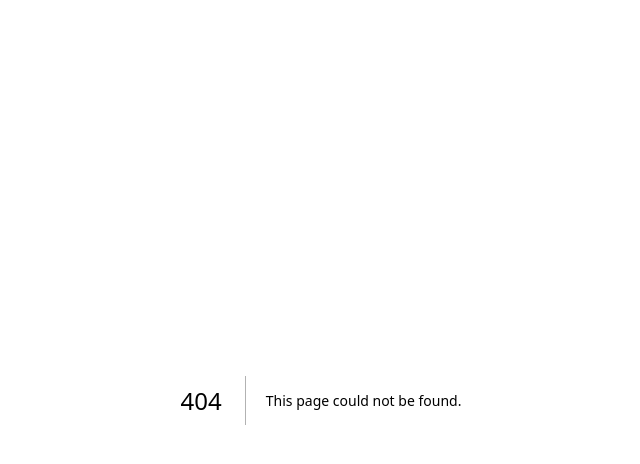
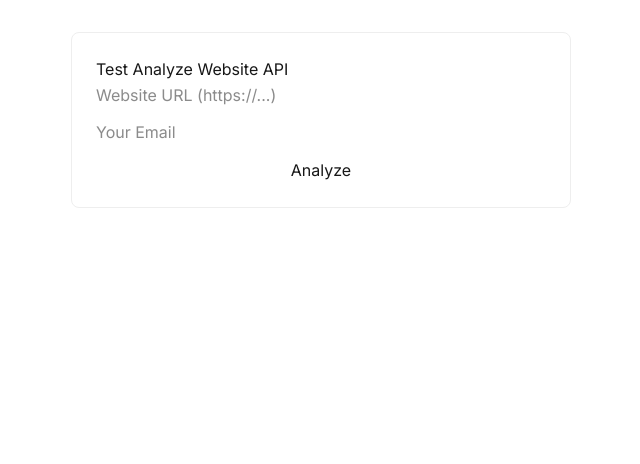
Before and after one commit to julianalert/yuzuu, a Next.js app: page /analyze-test in a window 1280 px wide. Before the commit this address had no page. Shown: the top 464 px of the page, without its empty margins (319-959 px from the left). Built offline with nearby package versions, Linux system fonts and the light colour scheme.

Commit message:
update copy

```diff
--- /dev/null
+++ b/src/app/analyze-test/page.tsx
@@ -0,0 +1,66 @@
+"use client";
+import React, { useState } from "react";
+
+export default function AnalyzeTestPage() {
+  const [websiteUrl, setWebsiteUrl] = useState("");
+  const [userEmail, setUserEmail] = useState("");
+  const [result, setResult] = useState<any>(null);
+  const [loading, setLoading] = useState(false);
+  const [error, setError] = useState<any>(null);
+
+  const handleSubmit = async (e: React.FormEvent) => {
+    e.preventDefault();
+    setLoading(true);
+    setError(null);
+    setResult(null);
+    try {
+      const res = await fetch("/api/analyze-website", {
+        method: "POST",
+        headers: { "Content-Type": "application/json" },
+        body: JSON.stringify({ websiteUrl, userEmail }),
+      });
+      const data = await res.json();
+      if (!res.ok) throw data;
+      setResult(data);
+    } catch (err: any) {
+      setError(err);
+    } finally {
+      setLoading(false);
+    }
+  };
+
+  return (
+    <div style={{ maxWidth: 500, margin: "2rem auto", padding: 24, border: "1px solid #eee", borderRadius: 8 }}>
+      <h2>Test Analyze Website API</h2>
+      <form onSubmit={handleSubmit} style={{ display: "flex", flexDirection: "column", gap: 12 }}>
+        <input
+          type="text"
+          placeholder="Website URL (https://...)"
+          value={websiteUrl}
+          onChange={e => setWebsiteUrl(e.target.value)}
+          required
+        />
+        <input
+          type="email"
+          placeholder="Your Email"
+          value={userEmail}
+          onChange={e => setUserEmail(e.target.value)}
+          required
+        />
+        <button type="submit" disabled={loading}>
+          {loading ? "Analyzing..." : "Analyze"}
+        </button>
+      </form>
+      {error && (
+        <pre style={{ color: "red", marginTop: 12, background: "#fff0f0", padding: 12, borderRadius: 4, fontSize: 13 }}>
+          {typeof error === 'string' ? error : JSON.stringify(error, null, 2)}
+        </pre>
+      )}
+      {result && (
+        <pre style={{ marginTop: 16, background: "#f9f9f9", padding: 12, borderRadius: 4, fontSize: 13 }}>
+          {JSON.stringify(result, null, 2)}
+        </pre>
+      )}
+    </div>
+  );
+}
--- /dev/null
+++ b/src/app/api/analyze-website/route.ts
@@ -0,0 +1,73 @@
+import { NextRequest, NextResponse } from 'next/server';
+
+export async function POST(req: NextRequest) {
+  try {
+    const { websiteUrl, userEmail } = await req.json();
+    if (!websiteUrl || !userEmail) {
+      return NextResponse.json({ error: 'Missing websiteUrl or userEmail' }, { status: 400 });
+    }
+
+    // 1. Fetch website content
+    let websiteContent = '';
+    try {
+      const res = await fetch(websiteUrl);
+      websiteContent = await res.text();
+    } catch (err) {
+      return NextResponse.json({ error: 'Failed to fetch website content' }, { status: 500 });
+    }
+
+    // 2. Call OpenAI to summarize (replace YOUR_OPENAI_API_KEY)
+    let summary = '';
+    let openaiData = null;
+    try {
+      const openaiRes = await fetch('https://api.openai.com/v1/chat/completions', {
+        method: 'POST',
+        headers: {
+          'Content-Type': 'application/json',
+          'Authorization': `Bearer ${process.env.OPENAI_API_KEY}`,
+        },
+        body: JSON.stringify({
+          model: 'gpt-3.5-turbo',
+          messages: [
+            { role: 'system', content: 'Summarize the following website content for company analysis.' },
+            { role: 'user', content: websiteContent.slice(0, 8000) }, // limit for token safety
+          ],
+          max_tokens: 256,
+        }),
+      });
+      openaiData = await openaiRes.json();
+      if (!openaiRes.ok) {
+        console.error('OpenAI API error:', openaiData);
+        return NextResponse.json({ error: 'OpenAI API error', openaiError: JSON.stringify(openaiData, null, 2) }, { status: 500 });
+      }
+      summary = openaiData.choices?.[0]?.message?.content || '';
+    } catch (err) {
+      console.error('OpenAI fetch error:', err);
+      return NextResponse.json({ error: 'Failed to summarize website content', openaiError: String(err) }, { status: 500 });
+    }
+
+    // 3. Mock enrichment API (replace with real API call)
+    // TODO: Integrate with real enrichment API (e.g., Clearbit, Apollo, etc.)
+    const enrichment = {
+      industry: 'Software',
+      companySize: '51-200',
+      techStack: ['React', 'Node.js', 'PostgreSQL'],
+      keywords: ['ecommerce', 'analytics', 'SaaS'],
+      customerType: 'B2B',
+      enrichmentSource: 'mock',
+    };
+
+    // 4. TODO: Store in database
+
+    // 5. Respond
+    return NextResponse.json({
+      summary,
+      ...enrichment,
+      rawContent: websiteContent.slice(0, 1000), // for debugging, limit size
+      openaiRaw: openaiData,
+    });
+  } catch (err) {
+    console.error('Internal server error:', err);
+    return NextResponse.json({ error: 'Internal server error', details: String(err) }, { status: 500 });
+  }
+}
--- a/src/app/page.tsx
+++ b/src/app/page.tsx
@@ -144,12 +144,12 @@ export default function OnboardingPage() {
         </div>
         <div className="py-24 sm:py-32 lg:pb-40">
           <div className="mx-auto max-w-7xl px-6 lg:px-8">
-            <div className="mx-auto max-w-2xl text-center">
+            <div className="mx-auto max-w-6xl text-center">
               <h1 className="text-5xl font-semibold tracking-tight text-balance text-gray-900 sm:text-7xl -mt-4">
               Find Clients For Your B2B SaaS
               </h1>
-              <p className="mt-8 text-lg font-medium text-pretty text-gray-500 sm:text-xl/8">
-              Every morning, get 3 enriched, qualified prospects showing high buying intent. Perfectly matched to your ICP. Handpicked. 100% free.
+              <p className="mt-8 text-lg font-medium text-pretty max-w-2xl mx-auto text-gray-500 sm:text-xl/8">
+              Get 3 qualified prospects in your inbox every morning showing high buying intent for your offer. Perfectly matched to your ICP. 100% free.
               </p>
               <div className="mt-10 flex items-center justify-center gap-x-6">
                 {/* Mute original buttons */}
@@ -230,13 +230,13 @@ export default function OnboardingPage() {
               </div>
             </div>
             <div className="mt-16 flow-root sm:mt-24">
-              <div className="-m-2 rounded-xl bg-gray-900/5 p-2 ring-1 ring-gray-900/10 ring-inset lg:-m-4 lg:rounded-2xl lg:p-4">
+              <div className="flex justify-center">
                 <img
-                  alt="App screenshot"
-                  src="https://tailwindcss.com/plus-assets/img/component-images/project-app-screenshot.png"
-                  width={2432}
-                  height={1442}
-                  className="w-[76rem] rounded-md bg-gray-50 shadow-xl ring-1 ring-gray-900/10"
+                  alt="Lead card"
+                  src="/lead-card.webp"
+                  width={900}
+                  height={600}
+                  className="w-[48rem] max-w-full rounded-md shadow-xl ring-1 ring-gray-900/10 mx-auto"
                 />
               </div>
             </div>
```
Also changed, not shown: public/lead-card.webp (added).
